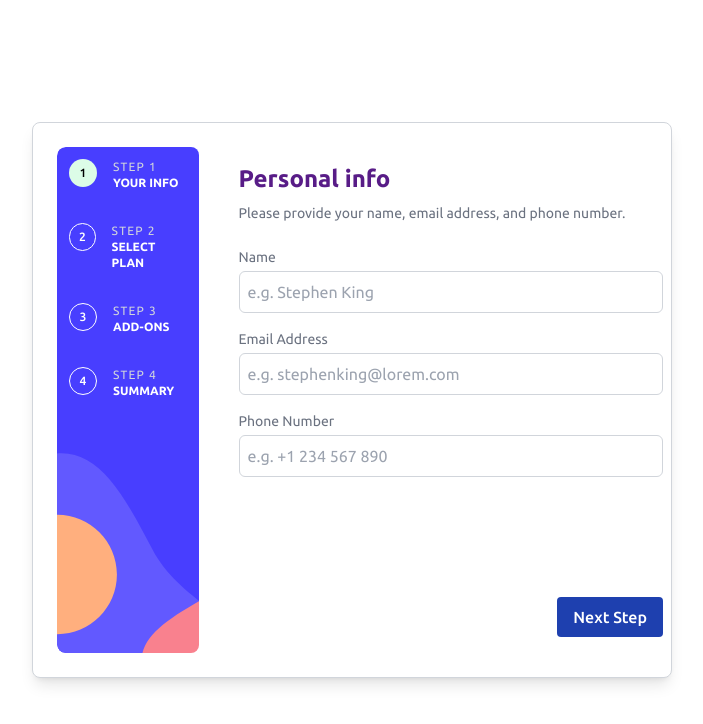
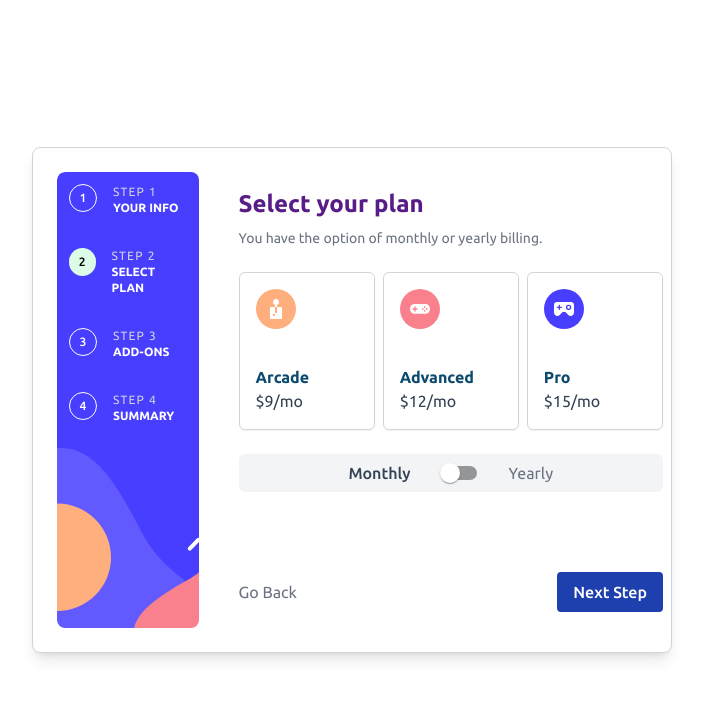
Before and after one commit to Bobbyta07/Multi-Step-Form, a React (Vite) app: page / in a window 1280 px wide. Both pictures are taken after a click on the button "Next Step". Shown: the top 724 px of the page, without its empty margins (288-991 px from the left). Built offline with nearby package versions, Linux system fonts and the light colour scheme.

Commit message:
fix: correct Go Back and Next Step button logic

```diff
--- a/src/components/MainContent/Button.jsx
+++ b/src/components/MainContent/Button.jsx
@@ -1,17 +1,42 @@
 import { useState } from 'react';
 
 function Button(props) {
+  function handleClick() {
+    if (props.activeStep === 4) {
+      alert('Form submitted!');
+
+      props.setActiveStep(1);
+    } else {
+      props.setActiveStep(props.activeStep + 1);
+    }
+  }
+
+  function handleGoBack() {
+    if (props.activeStep === 1) {
+      return;
+    }
+    props.setActiveStep(props.activeStep - 1);
+  }
+
   return props.activeStep < 2 ? (
     <div className="flex justify-end items-center mt-6">
-      <button className="bg-blue-800 hover:bg-blue-900 text-white font-Ubuntu font-medium py-2 px-4 rounded">
+      <button
+        onClick={handleClick}
+        className="bg-blue-800 hover:bg-blue-900 text-white font-Ubuntu font-medium py-2 px-4 rounded"
+      >
         {props.activeStep < 4 ? 'Next Step' : 'Confirm'}
       </button>
     </div>
   ) : (
     <div className="flex justify-between items-center mt-6">
-      <p className="text-gray-500 cursor-pointer">Go Back</p>
+      <p onClick={handleGoBack} className="text-gray-500 cursor-pointer">
+        Go Back
+      </p>
 
-      <button className="bg-blue-800 hover:bg-blue-900 text-white font-Ubuntu font-medium py-2 px-4 rounded">
+      <button
+        onClick={handleClick}
+        className="bg-blue-800 hover:bg-blue-900 text-white font-Ubuntu font-medium py-2 px-4 rounded"
+      >
         {props.activeStep < 4 ? 'Next Step' : 'Confirm'}
       </button>
     </div>
--- a/src/components/MainContent/Form.jsx
+++ b/src/components/MainContent/Form.jsx
@@ -41,7 +41,10 @@ function Form(props) {
       </div>
 
       <div className="mt-20">
-        <Button activeStep={props.activeStep} />
+        <Button
+          activeStep={props.activeStep}
+          setActiveStep={props.setActiveStep}
+        />
       </div>
     </div>
   );
--- a/src/components/MainContent/Main.jsx
+++ b/src/components/MainContent/Main.jsx
@@ -12,19 +12,30 @@ function Main(props) {
     <div className="flex flex-col m-4 w-full max-w-md  ">
       <Header activeStep={props.activeStep} />
 
-      {props.activeStep === 1 && <Form activeStep={props.activeStep} />}
+      {props.activeStep === 1 && (
+        <Form
+          activeStep={props.activeStep}
+          setActiveStep={props.setActiveStep}
+        />
+      )}
       {props.activeStep === 2 && (
         <div>
           {' '}
           <Plan />
           <Swit />
-          <Button activeStep={props.activeStep} />
+          <Button
+            activeStep={props.activeStep}
+            setActiveStep={props.setActiveStep}
+          />
         </div>
       )}
       {props.activeStep === 3 && (
         <div>
           <CheckboxList />
-          <Button activeStep={props.activeStep} />
+          <Button
+            activeStep={props.activeStep}
+            setActiveStep={props.setActiveStep}
+          />
         </div>
       )}
 
@@ -32,7 +43,10 @@ function Main(props) {
         <div>
           <Finish />
           <Total />
-          <Button activeStep={props.activeStep} />
+          <Button
+            activeStep={props.activeStep}
+            setActiveStep={props.setActiveStep}
+          />
         </div>
       )}
     </div>
--- a/src/components/layout.jsx
+++ b/src/components/layout.jsx
@@ -1,31 +1,22 @@
-import { useState } from "react";
-import List from "./List";
-import Main from "./MainContent/Main";
-
-
+import { useState } from 'react';
+import List from './List';
+import Main from './MainContent/Main';
 
 function Layout(props) {
-
   const [activeStep, setActiveStep] = useState(1);
 
   function changeState(stepNumber) {
-  setActiveStep(stepNumber);
-}
+    setActiveStep(stepNumber);
+  }
 
   return (
     <div className="grid grid-cols-[1fr_3fr] gap-6 h-full w-full">
       <div className="h-full w-full bg-[url('/images/bg-sidebar-desktop.svg')] bg-no-repeat bg-cover rounded-lg">
-        <List
-
-         activeStep={activeStep}
-        setActiveStep={setActiveStep}
-        />
+        <List activeStep={activeStep} setActiveStep={setActiveStep} />
       </div>
 
       <div className="h-full w-full min-w-0">
-         <Main activeStep={activeStep}/>
-
-
+        <Main activeStep={activeStep} setActiveStep={setActiveStep} />
       </div>
     </div>
   );
```
